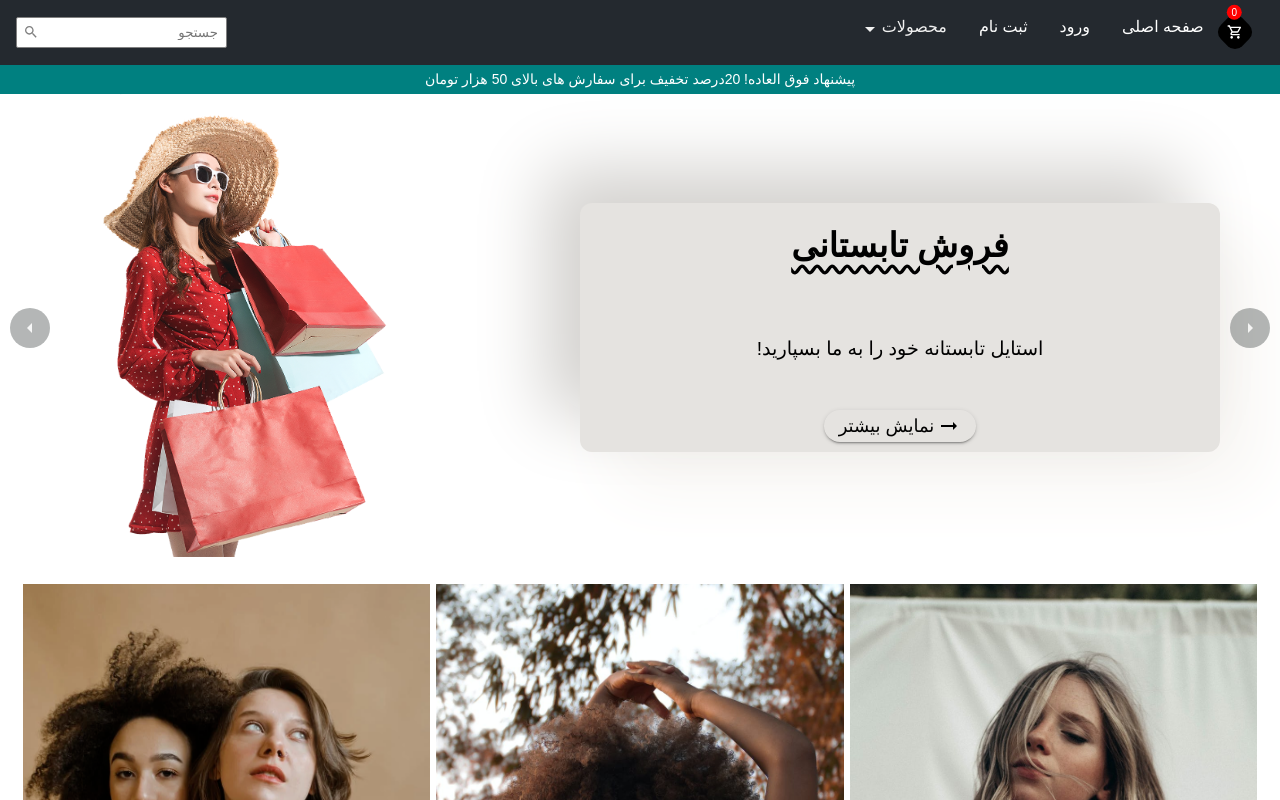
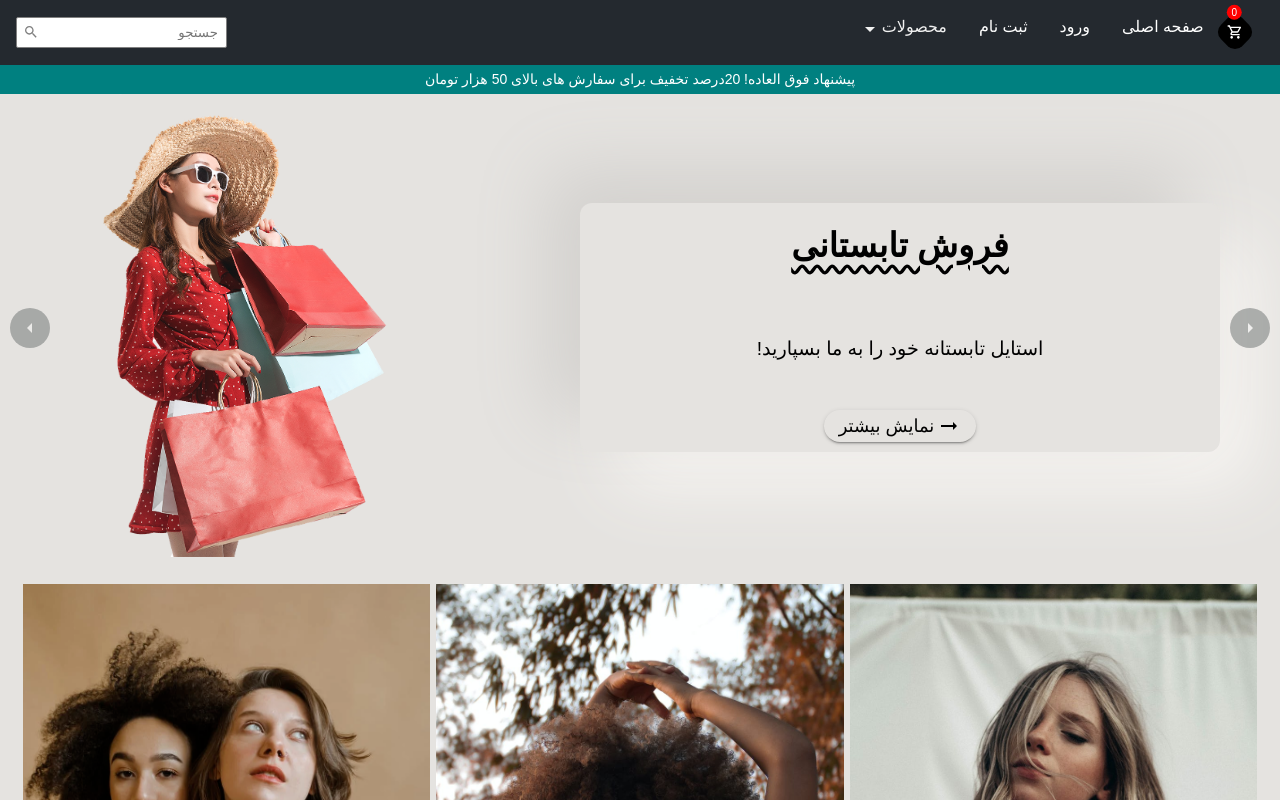
Before and after one commit to amin-qanbari/React-Shopping-Site-UI-Design-Redux-main, a React (Create React App) app: page / in a window 1280 px wide. Shown: the top 800 px of the page. Built offline with nearby package versions, Linux system fonts and the light colour scheme.

Commit message:
change bcg color

```diff
--- a/src/App.css
+++ b/src/App.css
@@ -1,6 +1,8 @@
-.App{
-    /* max-width: 95%; */
-    margin-right: auto;
-    margin-left: auto;
-    /* padding: 0 1rem; */
+.App {
+  /* max-width: 95%; */
+  margin-right: auto;
+  margin-left: auto;
+  background-color: #e5e3e0;
+
+  /* padding: 0 1rem; */
 }
```
